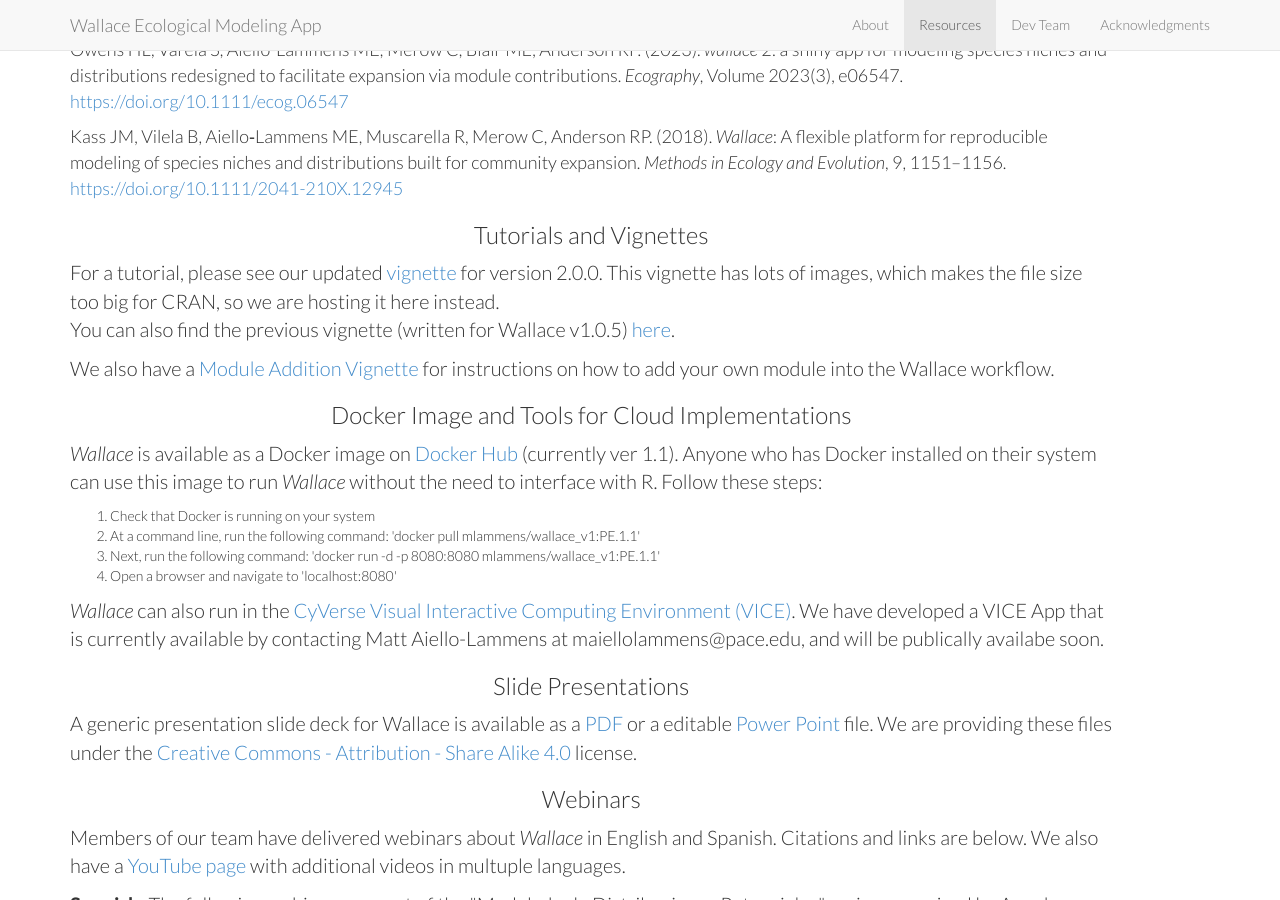
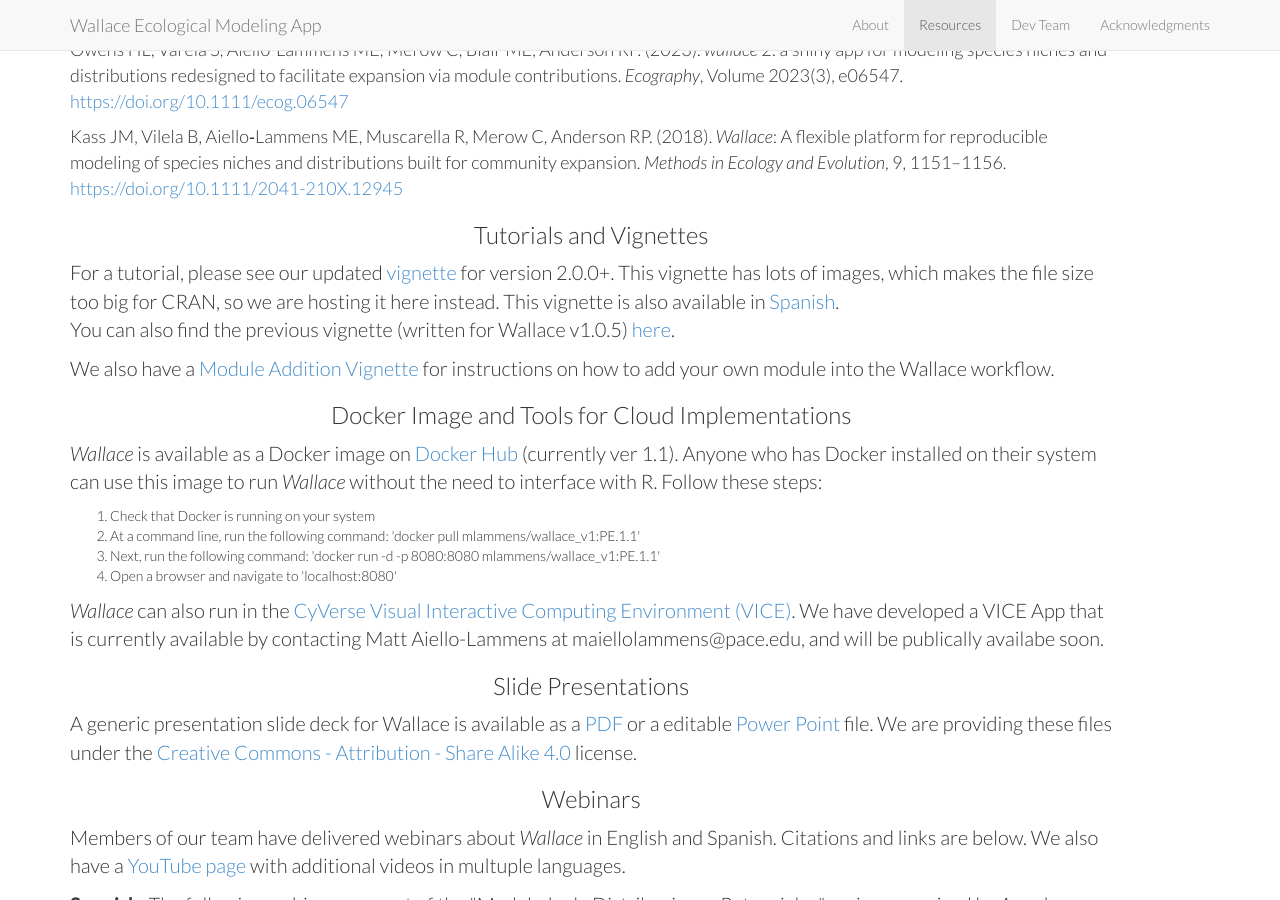
Before and after one commit to wallaceEcoMod/wallaceecomod.github.io, a Jekyll site: the page built from index.html, in a window 1280 px wide and 900 px high, scrolled down 1463 px. Built offline with Jekyll 4.4.1, drawn with Linux system fonts in a browser that asks for light colours.

```diff
--- a/_includes/resources.html
+++ b/_includes/resources.html
@@ -23,8 +23,8 @@
 
       <h3>Tutorials and Vignettes</h3>
       <p style="font-size:20px" align="left">
-	For a tutorial, please see our updated <a href="https://wallaceecomod.github.io/wallace/articles/tutorial-v2.html" target="_blank">vignette</a> for version 2.0.0.
-	This vignette has lots of images, which makes the file size too big for CRAN, so we are hosting it here instead.
+	For a tutorial, please see our updated <a href="https://wallaceecomod.github.io/wallace/articles/tutorial-v2.html" target="_blank">vignette</a> for version 2.0.0+.
+	This vignette has lots of images, which makes the file size too big for CRAN, so we are hosting it here instead. This vignette is also available in <a href="https://wallaceecomod.github.io/wallace/articles/tutorial-v2-esp.html"target="_blank">Spanish</a>.
 	<br>You can also find the previous vignette (written for Wallace v1.0.5) <a href="https://wallaceecomod.github.io/wallace/articles/tutorial-v1.html" target="_blank">here</a>.
       <p style="font-size:20px" align="left">
 	We also have a <a href="https://wallaceecomod.github.io/wallace/articles/module-addition.html" target="_blank">Module Addition Vignette</a> for
```
